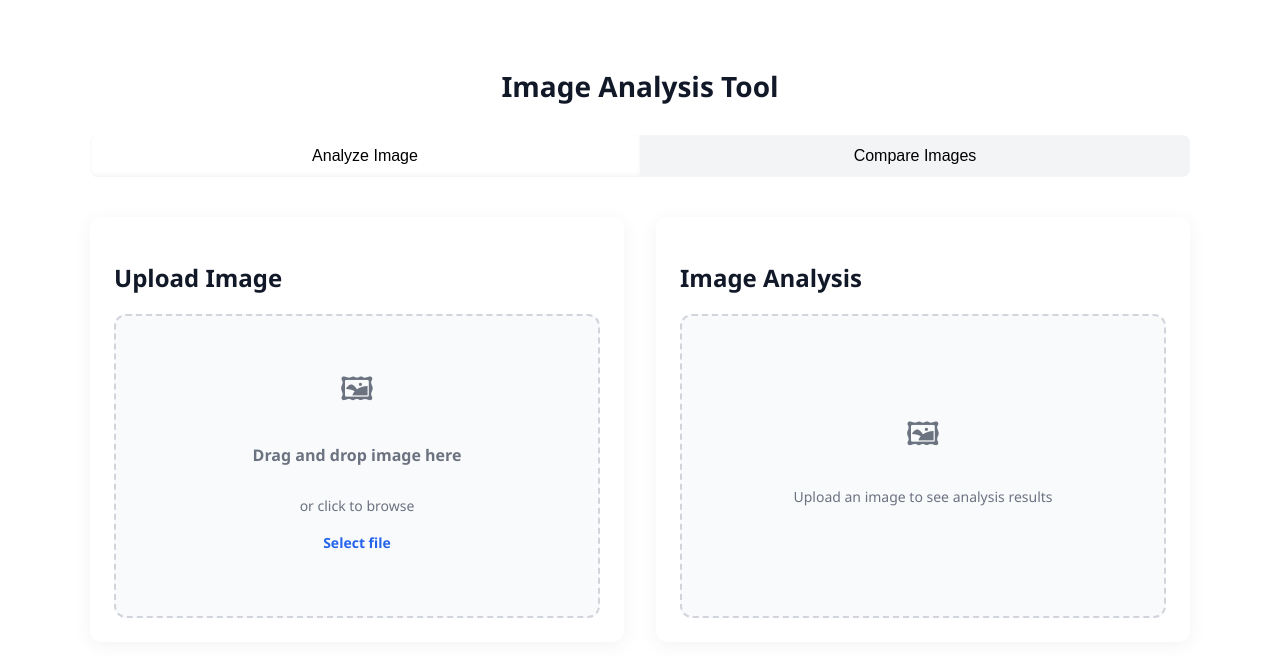
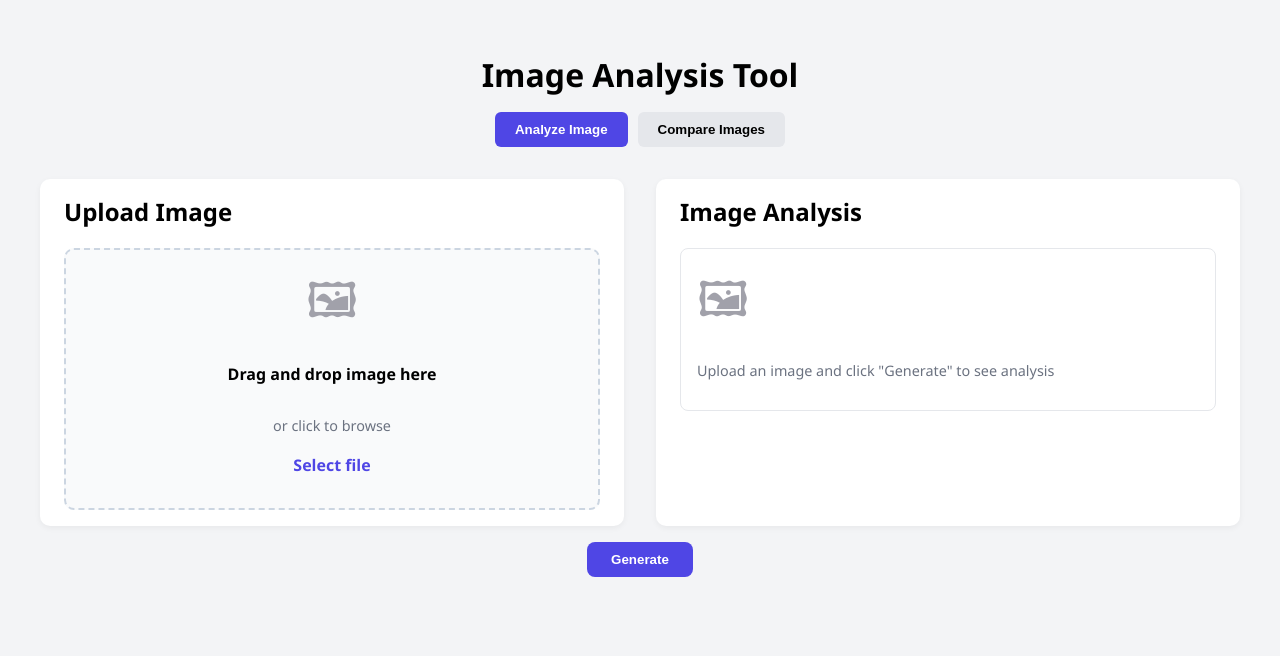
Before and after one commit to bqtquach/AWS-Cloudhacks-Team-12-UCI, a React (Vite) app in the folder smart-photos/: page / in a window 1280 px wide. Shown: the top 656 px of the page. Built offline with nearby package versions, Linux system fonts and the light colour scheme.

Commit message:
Added meta data display with new formatting

```diff
--- a/smart-photos/src/App.jsx
+++ b/smart-photos/src/App.jsx
@@ -1,15 +1,28 @@
 import { useState } from 'react';
+import analysisData from './data.json';
+import compareData from './comparemessage.json';
+import MetadataDisplay from './MetadataDisplay';
 import './style.css';
 
 function AnalyzePage({ switchPage }) {
   const [imageSrc, setImageSrc] = useState(null);
+  const [showAnalysis, setShowAnalysis] = useState(false);
 
   const handleImageChange = (e) => {
     const file = e.target.files[0];
     if (file) {
+      setShowAnalysis(false); // reset metadata
       const reader = new FileReader();
       reader.onloadend = () => setImageSrc(reader.result);
       reader.readAsDataURL(file);
+    }
+  };
+
+  const handleGenerate = () => {
+    if (imageSrc) {
+      setShowAnalysis(true);
+    } else {
+      alert("Please upload an image first.");
     }
   };
 
@@ -42,17 +55,21 @@ function AnalyzePage({ switchPage }) {
 
         <div className="card">
           <h2>Image Analysis</h2>
-          <div className="analysis-box">
-            {imageSrc ? (
-              <p>Showing analysis results...</p>
+          <div className="analysis-box scrollable-box">
+            {showAnalysis ? (
+              <MetadataDisplay data={analysisData} />
             ) : (
               <>
                 <div className="upload-icon">🖼</div>
-                <p className="hint">Upload an image to see analysis results</p>
+                <p className="hint">Upload an image and click "Generate" to see analysis</p>
               </>
             )}
           </div>
         </div>
+      </div>
+
+      <div className="compare-btn-container">
+        <button className="compare-btn" onClick={handleGenerate}>Generate</button>
       </div>
     </div>
   );
@@ -61,13 +78,22 @@ function AnalyzePage({ switchPage }) {
 function ComparePage({ switchPage }) {
   const [image1, setImage1] = useState(null);
   const [image2, setImage2] = useState(null);
+  const [showResult, setShowResult] = useState(false);
 
-  const handleUpload = (e, setImage) => {
+  const handleImageChange = (e, setImage) => {
     const file = e.target.files[0];
     if (file) {
       const reader = new FileReader();
       reader.onloadend = () => setImage(reader.result);
       reader.readAsDataURL(file);
+    }
+  };
+
+  const handleCompare = () => {
+    if (image1 && image2) {
+      setShowResult(true);
+    } else {
+      alert("Please upload both images first.");
     }
   };
 
@@ -94,7 +120,7 @@ function ComparePage({ switchPage }) {
                 <p className="select-file">Select file</p>
               </>
             )}
-            <input type="file" hidden onChange={(e) => handleUpload(e, setImage1)} />
+            <input type="file" accept="image/*" onChange={(e) => handleImageChange(e, setImage1)} hidden />
           </label>
         </div>
 
@@ -111,24 +137,28 @@ function ComparePage({ switchPage }) {
                 <p className="select-file">Select file</p>
               </>
             )}
-            <input type="file" hidden onChange={(e) => handleUpload(e, setImage2)} />
+            <input type="file" accept="image/*" onChange={(e) => handleImageChange(e, setImage2)} hidden />
           </label>
         </div>
       </div>
 
       <div className="compare-btn-container">
-        <button className="compare-btn">Compare Images</button>
+        <button className="compare-btn" onClick={handleCompare}>Compare Images</button>
       </div>
+
+      {showResult && (
+        <div className="card" style={{ marginTop: '2rem' }}>
+          <h2>Comparison Result</h2>
+          <MetadataDisplay data={compareData} />
+        </div>
+      )}
     </div>
   );
 }
 
 export default function App() {
   const [activePage, setActivePage] = useState('analyze');
-
-  return activePage === 'analyze' ? (
-    <AnalyzePage switchPage={setActivePage} />
-  ) : (
-    <ComparePage switchPage={setActivePage} />
-  );
+  return activePage === 'analyze'
+    ? <AnalyzePage switchPage={setActivePage} />
+    : <ComparePage switchPage={setActivePage} />;
 }
--- /dev/null
+++ b/smart-photos/src/MetadataDisplay.jsx
@@ -0,0 +1,76 @@
+import React, { useState } from 'react';
+import './style.css';
+
+export default function MetadataDisplay({ data }) {
+  const [openSection, setOpenSection] = useState(null);
+
+  const toggle = (key) => {
+    setOpenSection(openSection === key ? null : key);
+  };
+
+  if (!data || (!data.summary && !data.accordion)) return <p>No metadata available.</p>;
+
+  return (
+    <div className="analysis-container">
+      {/* Summary Section */}
+      {data.summary && typeof data.summary === 'object' && (
+        <div className="summary-section">
+          <h2>Summary</h2>
+          <table>
+            <tbody>
+              {Object.entries(data.summary).map(([key, value]) => (
+                <tr key={key}>
+                  <td><strong>{key}</strong></td>
+                  <td>{value}</td>
+                </tr>
+              ))}
+            </tbody>
+          </table>
+        </div>
+      )}
+
+      {/* Accordion Section */}
+      {data.accordion && typeof data.accordion === 'object' && (
+        <div className="accordion-section">
+          {Object.entries(data.accordion).map(([key, value]) => (
+            <div key={key} className="accordion-item">
+              <div className="accordion-header" onClick={() => toggle(key)}>
+                <span>{capitalize(key)}</span>
+                <span>{openSection === key ? '▲' : '▼'}</span>
+              </div>
+
+              {openSection === key && (
+                <div className="accordion-content">
+                  {/* Special handling for 'cues' (array of objects) */}
+                  {key === 'cues' && Array.isArray(value) ? (
+                    <ul>
+                      {value.map((cue, idx) => (
+                        <li key={idx} style={{ marginBottom: '1rem' }}>
+                          <strong>{cue.title}</strong><br />
+                          {cue.instruction}<br />
+                          <em>{cue.note}</em>
+                        </li>
+                      ))}
+                    </ul>
+                  ) : (
+                    Array.isArray(value) && (
+                      <ul>
+                        {value.map((line, idx) => (
+                          <li key={idx}>{line}</li>
+                        ))}
+                      </ul>
+                    )
+                  )}
+                </div>
+              )}
+            </div>
+          ))}
+        </div>
+      )}
+    </div>
+  );
+}
+
+function capitalize(str) {
+  return str.charAt(0).toUpperCase() + str.slice(1).replace(/([A-Z])/g, ' $1');
+}
--- /dev/null
+++ b/smart-photos/src/comparemessage.json
@@ -0,0 +1,7 @@
+{
+    "summary": [
+      { "label": "Similarity", "value": "78%" },
+      { "label": "Lighting Match", "value": "Yes" },
+      { "label": "Mood Consistency", "value": "High" }
+    ]
+  }
--- /dev/null
+++ b/smart-photos/src/data.json
@@ -0,0 +1,79 @@
+{
+    "summary": {
+        "Subjects": "One young person (teen/young adult)",
+        "Setting": "Beach or coastal outdoor location",
+        "Lighting": "Natural daylight, bright summer lighting",
+        "Mood": "Happy, cheerful",
+        "Camera": "35-50mm, f/4-5.6 recommended",
+        "Categories": "7 analysis areas"
+    },
+    "accordion": {
+        "cues": [
+            {
+                "title": "Genuine Expression Prompt",
+                "instruction": "Think about your favorite summer memory - when I count to three, tell me about it with enthusiasm!",
+                "note": "Capture on 'two' to get the natural anticipatory smile"
+            },
+            {
+                "title": "Natural Head Angle",
+                "instruction": "Look just past my shoulder at something interesting in the background, like you just noticed it.",
+                "note": "Creates a more candid look than direct camera eye contact"
+            },
+            {
+                "title": "Energy Direction",
+                "instruction": "Take a half step toward me while smiling, as if you're greeting a friend you're excited to see.",
+                "note": "Creates forward momentum and positive engagement"
+            },
+            {
+                "title": "Comfortable Stance",
+                "instruction": "Place your weight on your back foot and relax your shoulders - like you're casually hanging out.",
+                "note": "Helps achieve the relaxed beach vibe without looking posed"
+            },
+            {
+                "title": "Laughter Trigger",
+                "instruction": "Tell me the funniest thing that happened on this beach trip so far.",
+                "note": "Captures genuine emotion and the authentic mouth-open smile detected in the analysis"
+            }
+        ],
+        "poses": [
+            "Subject is smiling broadly with mouth open and eyes partially/fully closed (expression of joy)",
+            "Head is tilted slightly (roll of -5.8°) with minor turn (yaw of -3.5°)",
+            "Body language appears relaxed and happy in a beach/summer setting",
+            "Subject positioned slightly right of center in frame"
+        ],
+        "environment": [
+            "Outdoors at a beach location with clear sky visible",
+            "Summer setting with bright natural daylight",
+            "Coastal/beach environment provides relaxed, vacation context",
+            "Background likely includes ocean, sand, and possibly other beach elements"
+        ],
+        "technical": [
+            "Good brightness (value: 68.7) suitable for outdoor portrait",
+            "Excellent sharpness (value: 83.1) showing clear facial details",
+            "Face occupies approximately 10% of frame width, suggesting a medium shot",
+            "Recommended focal length: 35-50mm to maintain natural facial proportions",
+            "Depth of field: f/4-5.6 to keep subject sharp while softly blurring beach background"
+        ],
+        "composition": [
+            "Subject is positioned right of center (bounding box center at ~64% across frame width)",
+            "Face positioned in upper half of frame (bounding box centered at ~54% of frame height)",
+            "Leave appropriate headroom above the subject",
+            "Include beach elements and sky in composition to establish setting",
+            "Consider slight reframing to place subject at rule-of-thirds intersection"
+        ],
+        "lighting": [
+            "Bright natural daylight typical of beach/summer setting",
+            "Even illumination across face (brightness 68.7) without harsh shadows",
+            "Consider using reflector to fill shadows if shooting in direct sunlight",
+            "Position subject so sun is slightly to their side rather than directly overhead",
+            "Watch for squinting in bright beach conditions - find angles that minimize this"
+        ],
+        "postprocessing": [
+            "Adjust white balance to maintain warm summer tones while keeping skin tones natural",
+            "Consider slight vibrance increase to enhance beach/summer atmosphere",
+            "Subtle vignetting could help draw attention to the happy subject",
+            "Ensure coastal colors (blues of water/sky, sand tones) are well-balanced",
+            "Light skin retouching if needed while preserving the natural summer look"
+        ]
+    }
+}
--- a/smart-photos/src/style.css
+++ b/smart-photos/src/style.css
@@ -1,133 +1,187 @@
-.app-modern {
-    padding: 40px 20px;
-    max-width: 1100px;
-    margin: 0 auto;
-    font-family: 'Segoe UI', sans-serif;
-    color: #111827;
+/* Layout and Font */
+body {
+    font-family: 'Segoe UI', Tahoma, Geneva, Verdana, sans-serif;
+    background-color: #f3f4f6;
+    margin: 0;
+    padding: 0;
   }
 
-  .title {
-    font-size: 28px;
-    font-weight: 700;
-    text-align: center;
-    margin-bottom: 30px;
+  .app-modern {
+    max-width: 1200px;
+    margin: 0 auto;
+    padding: 2rem;
   }
 
+  /* Title */
+  .title {
+    font-size: 2rem;
+    font-weight: bold;
+    margin-bottom: 1rem;
+    text-align: center;
+  }
+
+  /* Tabs */
   .tabs {
     display: flex;
     justify-content: center;
-    background-color: #f3f4f6;
-    border-radius: 8px;
-    overflow: hidden;
-    margin-bottom: 40px;
+    margin-bottom: 2rem;
+    gap: 10px;
   }
 
   .tab {
-    flex: 1;
-    padding: 12px 0;
-    background-color: transparent;
+    padding: 10px 20px;
+    background-color: #e5e7eb;
     border: none;
-    font-size: 16px;
-    font-weight: 500;
+    border-radius: 6px;
+    font-weight: 600;
     cursor: pointer;
-    transition: 0.2s;
-  }
-
-  .tab:hover {
-    background-color: #e5e7eb;
+    transition: background-color 0.2s;
   }
 
   .tab.active {
-    background-color: white;
-    box-shadow: inset 0 -2px 4px rgba(0, 0, 0, 0.05);
+    background-color: #4f46e5;
+    color: white;
   }
 
+  /* Grid layout */
   .grid-container {
     display: grid;
     grid-template-columns: 1fr 1fr;
-    gap: 32px;
+    gap: 2rem;
+    margin-bottom: 1rem;
   }
 
+  /* Cards */
   .card {
     background-color: white;
-    padding: 24px;
-    border-radius: 12px;
-    box-shadow: 0 4px 20px rgba(0, 0, 0, 0.05);
+    padding: 1rem 1.5rem;
+    border-radius: 10px;
+    box-shadow: 0 2px 6px rgba(0, 0, 0, 0.05);
   }
 
+  .card h2 {
+    margin-top: 0;
+  }
+
+  /* Upload Box */
   .upload-box {
-    margin-top: 20px;
-    border: 2px dashed #d1d5db;
-    border-radius: 12px;
-    height: 300px;
     display: flex;
     flex-direction: column;
+    align-items: center;
     justify-content: center;
-    align-items: center;
+    padding: 1rem;
+    border: 2px dashed #cbd5e1;
+    border-radius: 10px;
+    background-color: #f9fafb;
+    text-align: center;
+    cursor: pointer;
+  }
+
+  .upload-icon {
+    font-size: 3rem;
+    color: #a1a1aa;
+  }
+
+  .hint {
+    font-size: 0.9rem;
     color: #6b7280;
-    cursor: pointer;
-    text-align: center;
+  }
+
+  .select-file {
+    font-weight: bold;
+    margin-top: 5px;
+    color: #4f46e5;
+  }
+
+  .preview-image {
+    width: 100%;
+    max-height: 300px;
+    object-fit: contain;
+    border-radius: 8px;
+  }
+
+  /* Analysis and Metadata Display */
+  .analysis-box {
+    background-color: white;
+    border: 1px solid #e5e7eb;
+    border-radius: 8px;
+    padding: 1rem;
+    max-height: 400px;
+    overflow-y: auto;
+    box-sizing: border-box;
+  }
+
+  .scrollable-box table {
+    width: 100%;
+    border-collapse: collapse;
+  }
+
+  .scrollable-box td, .scrollable-box th {
+    padding: 6px 10px;
+    border-bottom: 1px solid #ddd;
+  }
+
+  .scrollable-box ul {
+    padding-left: 20px;
+    margin-top: 10px;
+  }
+
+  /* Accordion Styles */
+  .accordion-section {
+    margin-top: 1rem;
+  }
+
+  .accordion-item {
+    border: 1px solid #e5e7eb;
+    border-radius: 6px;
+    margin-bottom: 10px;
     background-color: #f9fafb;
   }
 
-  .upload-box:hover {
-    background-color: #f3f4f6;
+  .accordion-header {
+    background: #f3f4f6;
+    padding: 12px 16px;
+    cursor: pointer;
+    font-weight: bold;
+    border-bottom: 1px solid #ccc;
+    display: flex;
+    justify-content: space-between;
   }
 
-  .preview-image {
-    max-width: 100%;
-    max-height: 280px;
-    border-radius: 10px;
-    object-fit: cover;
+  .accordion-content {
+    padding: 1rem;
+    background: #fff;
+    border-top: 1px solid #e5e5e5;
   }
 
-  .upload-icon {
-    font-size: 32px;
-    margin-bottom: 8px;
+  /* Summary table */
+  .summary-section table {
+    width: 100%;
+    border-collapse: collapse;
   }
 
-  .hint {
-    color: #6b7280;
-    font-size: 14px;
+  .summary-section td {
+    padding: 8px;
+    border-bottom: 1px solid #ddd;
   }
 
-  .select-file {
-    font-size: 14px;
-    font-weight: 600;
-    color: #2563eb;
-    margin-top: 4px;
-  }
-
-  .analysis-box {
-    height: 300px;
-    border-radius: 12px;
-    background-color: #f9fafb;
-    border: 2px dashed #d1d5db;
-    display: flex;
-    justify-content: center;
-    align-items: center;
-    color: #6b7280;
-    flex-direction: column;
-  }
-
+  /* Buttons */
   .compare-btn-container {
-    display: flex;
-    justify-content: center;
-    margin-top: 32px;
+    text-align: center;
+    margin-top: 1rem;
   }
 
   .compare-btn {
-    background-color: #4b5563;
+    padding: 10px 24px;
+    background-color: #4f46e5;
     color: white;
-    padding: 14px 32px;
-    font-size: 16px;
     border: none;
-    border-radius: 10px;
+    border-radius: 8px;
+    font-weight: bold;
     cursor: pointer;
-    font-weight: 600;
-    transition: background 0.3s ease;
+    transition: background-color 0.2s ease;
   }
 
   .compare-btn:hover {
-    background-color: #374151;
+    background-color: #4338ca;
   }
```
